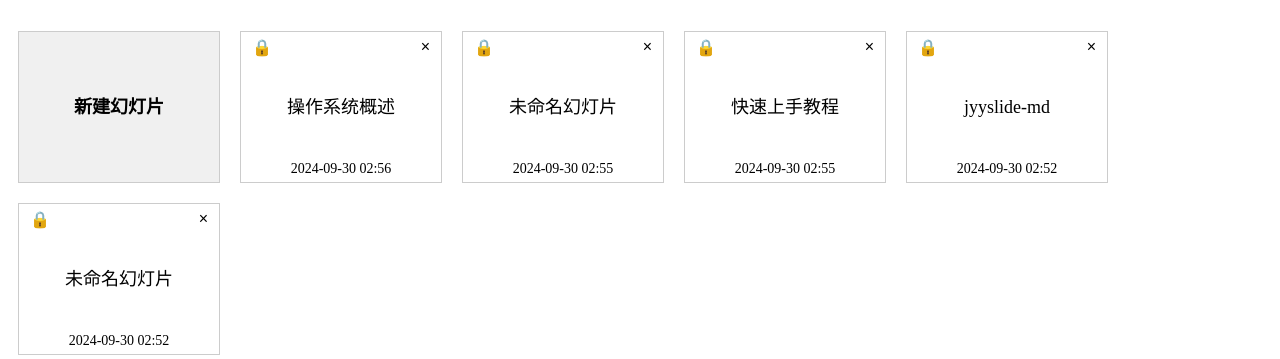
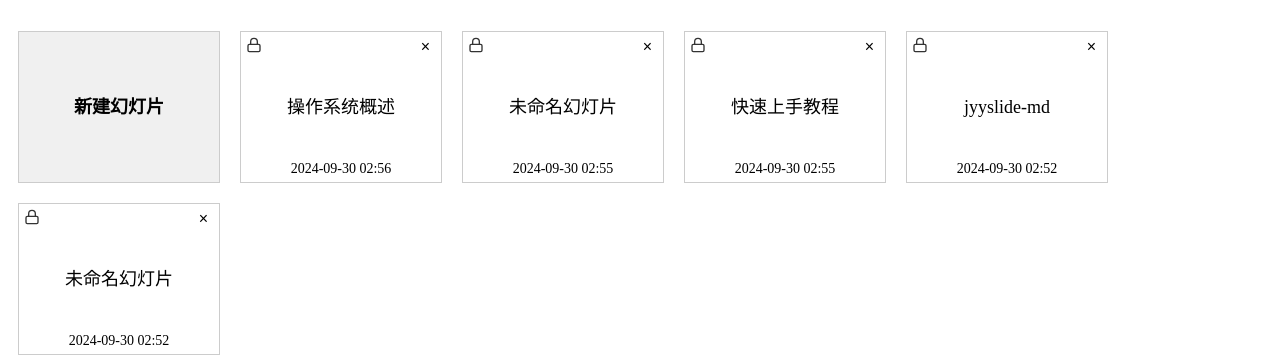
Before and after one commit to xieyumc/jyySlideWeb, a Django app: page / in a window 1280 px wide. Shown: the top 359 px of the page. Run offline with Django 5.2, Linux system fonts and the light colour scheme; a user stored in the database is signed in; data comes from the database, SQL or seed files in the repository; both versions use the stored data as it was after the commit.

Commit message:
fix：微调样式

```diff
--- a/slideapp/templates/index.html
+++ b/slideapp/templates/index.html
@@ -1,5 +1,3 @@
-<!-- templates/index.html -->
-
 <!DOCTYPE html>
 <html>
 <head>
@@ -68,15 +66,26 @@
             background-color: gray; /* 保持灰色，风格统一 */
         }
 
+        /* 锁图标的样式 */
         .lock-button {
             position: absolute;
             top: 5px;
-            left: 5px;
-            background-color: transparent;
-            border: none;
+            left: 5px; /* 左上角对齐 */
+            background-color: transparent; /* 移除背景 */
+            border: none; /* 移除边框 */
             cursor: pointer;
-            font-size: 16px;
-            color: black;
+            padding: 0;
+        }
+
+        .lock-button svg {
+            width: 16px; /* 锁图标的大小 */
+            height: 16px;
+            color: #333;
+            transition: color 0.3s ease;
+        }
+
+        .lock-button:hover svg {
+            color: #000; /* 悬停时的颜色变化 */
         }
     </style>
 </head>
@@ -92,9 +101,17 @@
         <div class="slide-item">
             <button class="lock-button" onclick="toggleLock({{ slide.id }}, {{ slide.lock|yesno:'true,false' }})">
                 {% if slide.lock %}
-                    🔒
+                    <!-- 锁定状态的SVG图标 -->
+                    <svg width="16" height="16" viewBox="0 0 24 24" fill="none" stroke="currentColor" stroke-width="2" stroke-linecap="round" stroke-linejoin="round" class="icon-lock">
+                        <rect x="3" y="11" width="18" height="11" rx="2" ry="2"></rect>
+                        <path d="M7 11V7a5 5 0 0 1 10 0v4"></path>
+                    </svg>
                 {% else %}
-                    🔓
+                    <!-- 解锁状态的SVG图标 -->
+                    <svg width="16" height="16" viewBox="0 0 24 24" fill="none" stroke="currentColor" stroke-width="2" stroke-linecap="round" stroke-linejoin="round" class="icon-unlock">
+                        <rect x="3" y="11" width="18" height="11" rx="2" ry="2"></rect>
+                        <path d="M7 11V7a5 5 0 0 1 10 0"></path>
+                    </svg>
                 {% endif %}
             </button>
             <!-- 删除按钮 -->
```
Also changed, not shown: db.sqlite3.
